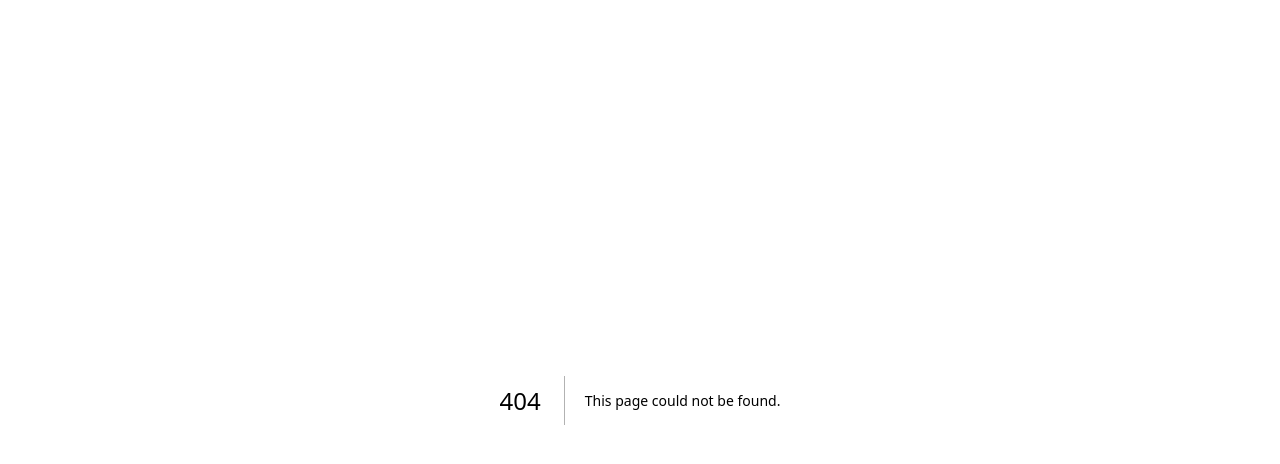
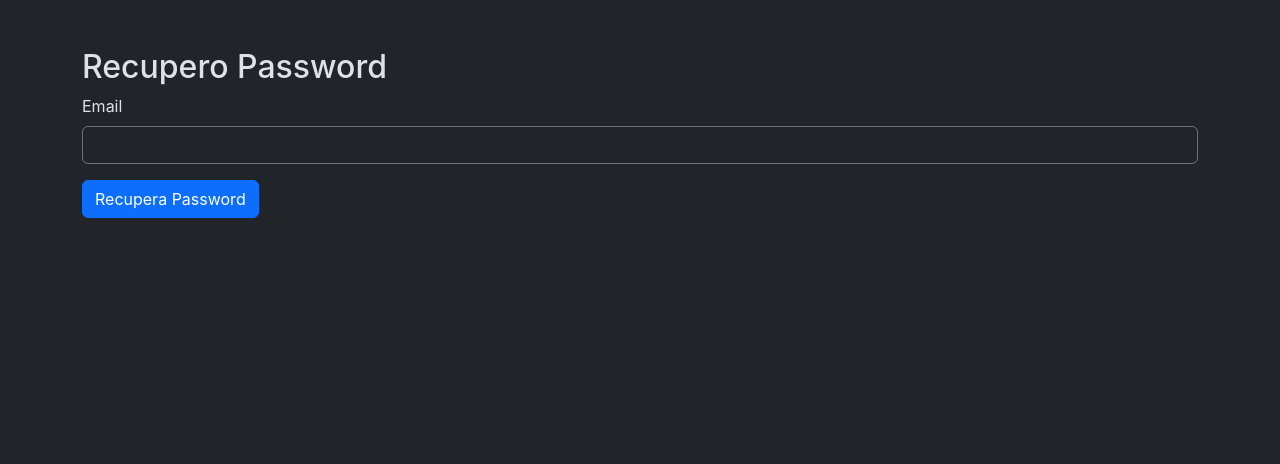
Before and after one commit to andreazuccotto/the-witcher-fight, a Next.js app in the folder the-witcher-fight-app/: page /password-reset in a window 1280 px wide. Before the commit this address had no page. Shown: the top 464 px of the page. Built offline with nearby package versions, Linux system fonts and the light colour scheme.

Commit message:
reset-password feature

```diff
--- a/the-witcher-fight-app/package.json
+++ b/the-witcher-fight-app/package.json
@@ -12,6 +12,7 @@
     "cookies-next": "^5.1.0",
     "jsonwebtoken": "^9.0.2",
     "next": "^15.2.4",
+    "nodemailer": "^6.10.0",
     "pg": "^8.14.1",
     "react": "^18.3.1",
     "react-dom": "^18.3.1"
--- a/the-witcher-fight-app/src/app/login/page.js
+++ b/the-witcher-fight-app/src/app/login/page.js
@@ -72,6 +72,7 @@ export default function Login() {
           Login
         </button>
         <a href="/registrazione" className="btn btn-secondary mx-2">Registrati</a>
+        <a href="/password-reset" className="btn btn-link">Password dimenticata?</a>
       </form>
       {messaggio && <div className="alert alert-danger mt-3">{messaggio}</div>}
     </div>
--- /dev/null
+++ b/the-witcher-fight-app/src/app/password-reset/page.js
@@ -0,0 +1,68 @@
+'use client';
+
+import { useState } from 'react';
+
+export default function PasswordReset() {
+    const [email, setEmail] = useState('');
+    const [messaggio, setMessaggio] = useState(null);
+    const [success, setSuccess] = useState(null); // Nuovo stato per il risultato
+    const [loading, setLoading] = useState(false);
+
+    const handleSubmit = async (e) => {
+        e.preventDefault();
+        setLoading(true);
+        setMessaggio(null);
+        setSuccess(null);
+
+        try {
+            const res = await fetch('/api/auth/password-reset', {
+                method: 'POST',
+                headers: { 'Content-Type': 'application/json' },
+                body: JSON.stringify({ email }),
+            });
+
+            const data = await res.json();
+
+            if (res.ok) {
+                setMessaggio('Email di recupero inviata con successo!');
+                setSuccess(true); // Imposta il successo
+            } else {
+                setMessaggio(data.error || 'Errore durante il recupero della password');
+                setSuccess(false); // Imposta l'errore
+            }
+        } catch (error) {
+            console.error(error);
+            setMessaggio('Errore di rete');
+            setSuccess(false); // Imposta l'errore
+        } finally {
+            setLoading(false);
+        }
+    };
+
+    return (
+        <div className="container mt-5">
+            <h2>Recupero Password</h2>
+            <form onSubmit={handleSubmit}>
+                <div className="mb-3">
+                    <label htmlFor="email" className="form-label">Email</label>
+                    <input
+                        type="email"
+                        id="email"
+                        className="form-control border-secondary"
+                        value={email}
+                        onChange={(e) => setEmail(e.target.value)}
+                        required
+                    />
+                </div>
+                <button type="submit" className="btn btn-primary" disabled={loading}>
+                    {loading ? 'Invio...' : 'Recupera Password'}
+                </button>
+            </form>
+            {messaggio && (
+                <div className={`alert mt-3 ${success ? 'alert-success' : 'alert-danger'}`}>
+                    {messaggio}
+                </div>
+            )}
+        </div>
+    );
+}
```
Also changed, not shown: the-witcher-fight-app/src/app/api/auth/password-reset/route.js (added, +40 -0 lines), 1 other file (tests, documents, lock files or other folders).
